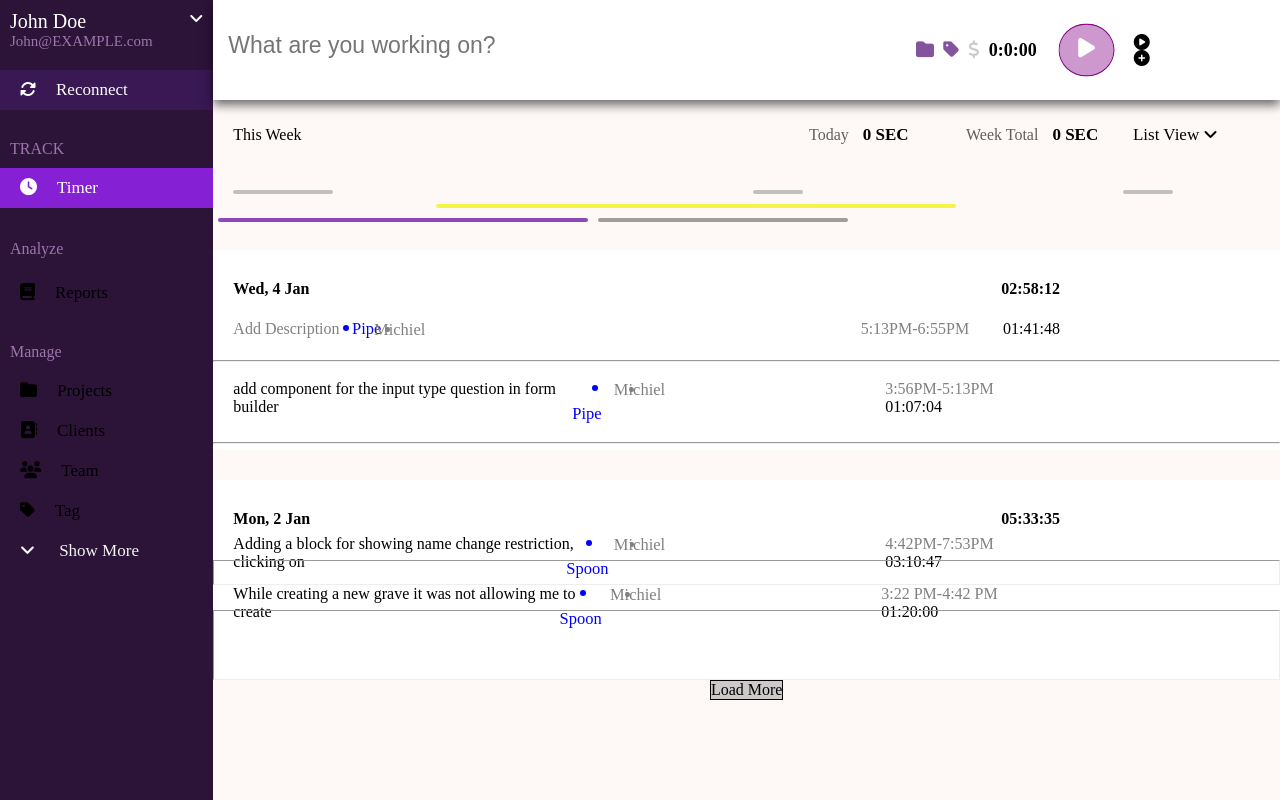
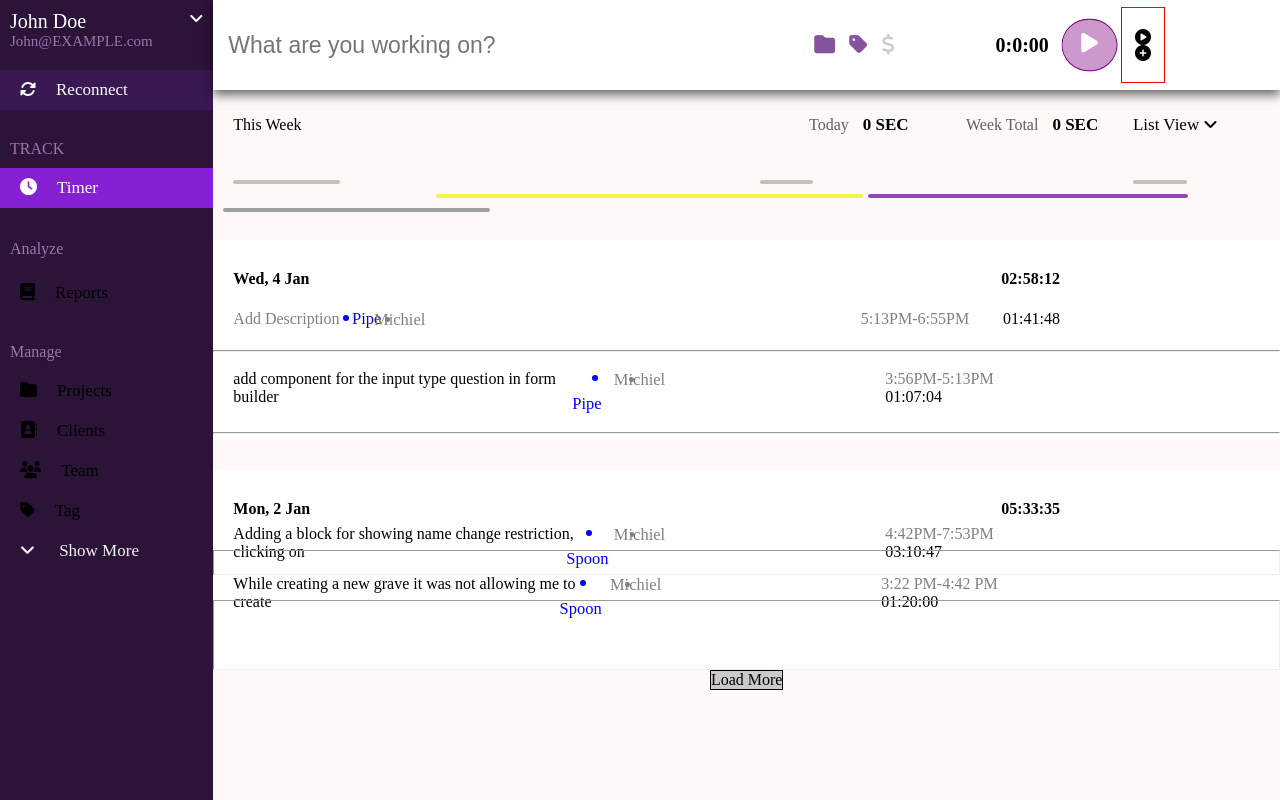
Before and after one commit to CoutMogis/My-HTML-CSS-projects, a plain HTML site: page Figma Layout/index.html in a window 1280 px wide. Drawn offline with Linux system fonts and the light colour scheme.

Commit message:
Figma Layout

```diff
--- a/Figma Layout/index.html
+++ b/Figma Layout/index.html
@@ -129,19 +129,22 @@
               <li class="fonts"><i class="fa-solid fa-folder"></i></li>
               <li class="fonts"><i class="fa-solid fa-tag"></i></li>
               <li class="fonts transparent"><i class="fa-solid fa-dollar-sign"></i></li>
-              <li class="fonts bold">0:0:00</li>
             </ul>
 
+            <div class="Timer">
+            <span>0:0:00</span>
             <div class="playa">
               <div class="playb">
               <i class="fa-solid fa-play"></i>
             </div>
           </div>
-
           <div class="playplus">
             <i class="fa-solid fa-circle-play"></i>
-            <i class="fa-solid fa-circle-plus"></i>
+            <i id="circle-icon" class="fa-solid fa-circle-plus"></i>
         </div>
+        </div>
+
+
 
           </div>
           <div class="nav-div3">
--- a/Figma Layout/styles.css
+++ b/Figma Layout/styles.css
@@ -24,7 +24,7 @@
 .main-body {
   height: auto;
   width: 100%;
-  /* border: 1px solid rgb(0, 255, 153); */
+  /* border: 1px solid red; */
   background-color: #fef9f7;
 }
 
@@ -151,7 +151,7 @@
 /************* Main Body **************/
 
 nav {
-  height: 100px;
+  height: auto;
   width: 100%;
   display: flex;
   box-shadow: 0 5px 10px rgba(0, 0, 0, 0.587);
@@ -161,24 +161,30 @@ nav {
 
 .nav-div1 {
   height: auto;
-  width: 65%;
+  width: 50%;
   /* border-right: 1px solid red; */
 }
 
 .nav-div2 {
-  width: 35%;
+  height: auto;
+  width: 50%;
   /* border: 1px solid red; */
   display: flex;
   align-items: center;
 }
 
 .ul-list {
+  height: auto;
+  width: 50%;
   display: flex;
   list-style: none;
+  /* border: 1px solid red; */
+  /* gap: 15%; */
+  margin-left: 10%;
 }
 
 .fonts {
-  font-size: 18px;
+  font-size: 1.3em;
   color: #84539d;
   margin-left: 10%;
   /* border: 1px solid red; */
@@ -213,6 +219,23 @@ nav {
   align-items: center;
 } */
 
+.Timer {
+  height: auto;
+  width: 100%;
+  /* border: 1px solid red; */
+  display: flex;
+  align-items: center;
+  margin-left: 10%;
+
+
+}
+
+.Timer span {
+  /* border: 1px solid red; */
+  font-weight: bold;
+  font-size: 20px;
+}
+
 .playa {
   height: 50px;
   width: 53px;
@@ -222,7 +245,7 @@ nav {
   /* position: relative; */
   animation: circle 0.7s linear infinite;
   justify-content: center;
-  margin-left: 60px;
+  margin-left: 5%;
   align-items: center;
 
 }
@@ -287,16 +310,24 @@ nav {
 }
 
 .playplus {
+  border: 1px solid red;
+  height: 75%;
+  width: 5%;
   padding: 21px;
-  margin-left: 0px;
+  margin-left: 5px;
   display: flex;
   flex-direction: column;
   gap: 20%;
+  align-items: center;
+}
+
+#circle-icon {
+  /* margin-top: 6px; */
 }
 
 .bar1 {
   height: 4px;
-  width: 100px;
+  width: 10%;
   background-color: rgb(193, 192, 192);
   margin-left: 20px;
   border-radius: 5px;
@@ -304,7 +335,7 @@ nav {
 
 .bar2 {
   height: 4px;
-  width: 50px;
+  width: 5%;
   background-color: rgb(193, 192, 192);
   margin-left: 420px;
   border-radius: 5px;
@@ -312,7 +343,7 @@ nav {
 
 .bar3 {
   height: 4px;
-  width: 50px;
+  width: 5%;
   background-color: rgb(193, 192, 192);
   margin-left: 320px;
   border-radius: 5px;
@@ -325,7 +356,7 @@ nav {
 
 .bar4 {
   height: 4px;
-  width: 520px;
+  width: 40%;
   background-color: rgb(245, 245, 73);
   margin-left: 20px;
   margin-top: 10px;
@@ -334,7 +365,7 @@ nav {
 
 .bar5 {
   height: 4px;
-  width: 370px;
+  width: 30%;
   background-color: rgb(143, 72, 184);
   margin-top: 10px;
   margin-left: 5px;
@@ -343,7 +374,7 @@ nav {
 
 .bar6 {
   height: 4px;
-  width: 250px;
+  width: 25%;
   background-color: rgb(158, 158, 158);
   margin-left: 10px;
   margin-top: 10px;
```
